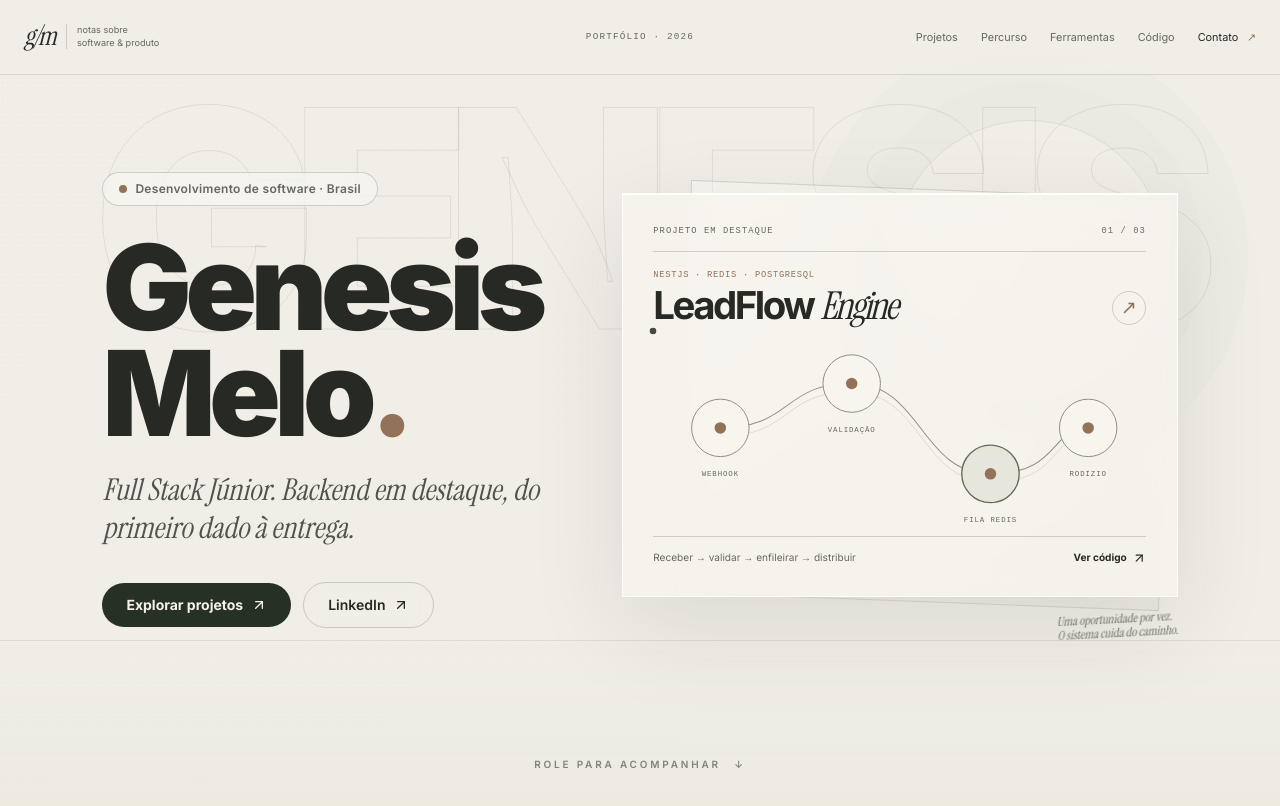
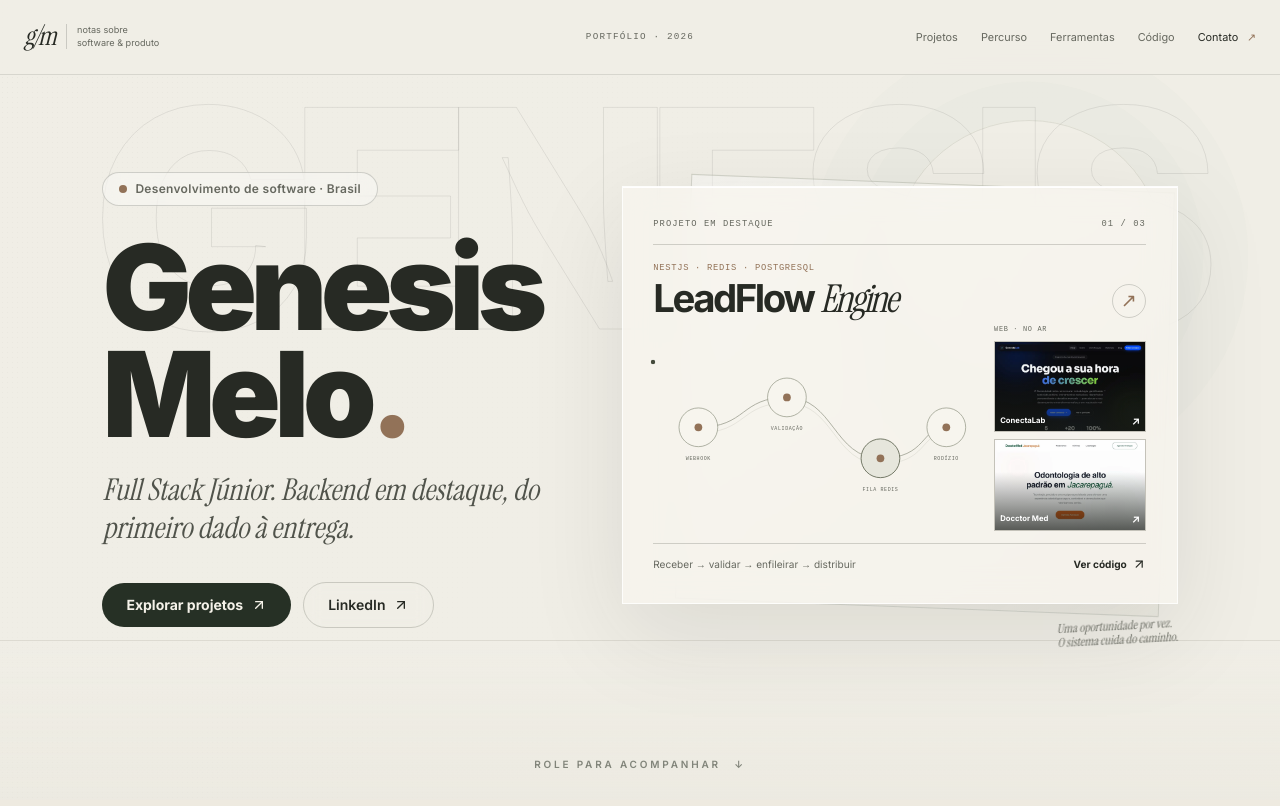
Before and after one commit to 7Genesis/portfolio-genesis, a Next.js app: page / in a window 1280 px wide. Shown: the top 806 px of the page. Built offline with nearby package versions, Linux system fonts and the light colour scheme.

Commit message:
feat: destaca projetos visuais na abertura

```diff
--- a/app/components/scroll-stage.tsx
+++ b/app/components/scroll-stage.tsx
@@ -1,6 +1,7 @@
 'use client';
 
 import { useCallback, useEffect, useRef } from 'react';
+import Image from 'next/image';
 import { gsap } from 'gsap';
 import { useGSAP } from '@gsap/react';
 import { ArrowUpRight } from './ui';
@@ -160,6 +161,7 @@ export default function ScrollStage() {
                     <span className="hero-artifact__mark" aria-hidden="true">↗</span>
                   </div>
 
+                  <div className="hero-artifact__showcase">
                     <svg className="hero-artifact__route" viewBox="0 0 600 235" role="img" aria-labelledby="flow-title flow-desc">
                       <title id="flow-title">Fluxo de distribuição do LeadFlow Engine</title>
                       <desc id="flow-desc">Um lead chega por webhook, passa por validação, entra na fila Redis e segue para o vendedor certo.</desc>
@@ -183,6 +185,19 @@ export default function ScrollStage() {
                       </g>
                       <circle className="hero-artifact__traveler" r="5"><animateMotion dur="5s" repeatCount="indefinite" path="M82 118 C170 118 157 64 242 64 S326 174 411 174 S483 118 530 118" /></circle>
                     </svg>
+
+                    <div className="hero-artifact__proofs" aria-label="Landing pages em destaque">
+                      <span className="hero-artifact__proof-heading">WEB · NO AR</span>
+                      <a className="hero-artifact__proof-link" href="https://lp.novalab.me/conectalab/" target="_blank" rel="noreferrer" aria-label="Abrir a landing page ConectaLab">
+                        <Image src="/evidence/lp-conectalab.webp" alt="" width={960} height={576} sizes="(max-width: 900px) 0px, 180px" />
+                        <span>ConectaLab <i>↗</i></span>
+                      </a>
+                      <a className="hero-artifact__proof-link" href="https://docctormedjacarepagua.com.br/odontologia/" target="_blank" rel="noreferrer" aria-label="Abrir a landing page Docctor Med Jacarepaguá">
+                        <Image src="/evidence/lp-docctor-jacarepagua.webp" alt="" width={960} height={576} sizes="(max-width: 900px) 0px, 180px" />
+                        <span>Docctor Med <i>↗</i></span>
+                      </a>
+                    </div>
+                  </div>
 
                   <div className="hero-artifact__foot">
                     <span>Receber → validar → enfileirar → distribuir</span>
--- a/app/globals.css
+++ b/app/globals.css
@@ -121,7 +121,17 @@
 .hero-artifact__title-row h2 { margin-top: 0.22rem; font-size: clamp(1.8rem, 3vw, 2.9rem); font-weight: 650; letter-spacing: -0.065em; line-height: 1; }
 .hero-artifact__title-row h2 i { font-family: var(--font-serif); font-weight: 400; }
 .hero-artifact__mark { display: grid; width: 2.15rem; height: 2.15rem; place-items: center; border: 1px solid var(--rule); border-radius: 50%; color: var(--olive); font-size: 1.2rem; }
-.hero-artifact__route { display: block; width: 100%; height: auto; max-height: 13rem; overflow: visible; margin: 0.35rem 0 0.8rem; }
+.hero-artifact__showcase { display: grid; grid-template-columns: minmax(0, 1.75fr) minmax(7rem, 0.8fr); align-items: center; gap: 0.55rem; margin: 0.35rem 0 0.8rem; }
+.hero-artifact__route { display: block; width: 100%; height: auto; max-height: 13rem; overflow: visible; margin: 0; }
+.hero-artifact__proofs { display: grid; gap: 0.45rem; }
+.hero-artifact__proof-heading { color: var(--muted); font-family: ui-monospace, monospace; font-size: 0.43rem; letter-spacing: 0.1em; }
+.hero-artifact__proof-link { position: relative; display: block; overflow: hidden; aspect-ratio: 5 / 3; border: 1px solid rgb(39 42 36 / 14%); background: #dedbd1; color: #fff; }
+.hero-artifact__proof-link::after { position: absolute; inset: 35% 0 0; background: linear-gradient(transparent, rgb(25 28 23 / 72%)); content: ''; }
+.hero-artifact__proof-link img { width: 100%; height: 100%; object-fit: cover; transition: transform 350ms ease; }
+.hero-artifact__proof-link:hover img, .hero-artifact__proof-link:focus-visible img { transform: scale(1.06); }
+.hero-artifact__proof-link:focus-visible { outline: 2px solid var(--olive); outline-offset: 3px; }
+.hero-artifact__proof-link span { position: absolute; z-index: 1; right: 0.32rem; bottom: 0.27rem; left: 0.32rem; display: flex; align-items: center; justify-content: space-between; gap: 0.2rem; font-size: 0.48rem; font-weight: 650; line-height: 1.1; }
+.hero-artifact__proof-link i { font-size: 0.65rem; font-style: normal; }
 .hero-artifact__route-line { fill: none; stroke: #939686; stroke-width: 1.3; }
 .hero-artifact__route-line--fine { stroke: #c4c4b8; stroke-width: 0.6; }
 .hero-artifact__node circle:first-child { fill: #f7f5ee; stroke: #8c907e; stroke-width: 1.2; }
@@ -292,6 +302,8 @@
 .folio-footer__bottom a { color: inherit; text-decoration: none; }
 
 @media (max-width: 900px) {
+  .hero-artifact__proofs { display: none; }
+  .hero-artifact__showcase { display: block; }
   .folio-nav__inner { grid-template-columns: 1fr auto; }
   .folio-nav__edition { display: none; }
   .folio-project { grid-template-columns: 2rem minmax(12rem, 0.8fr) minmax(16rem, 1.2fr); }
@@ -319,7 +331,8 @@
   .hero-artifact__sheet { padding: 0.85rem; }
   .hero-artifact__topline { font-size: 0.48rem; }
   .hero-artifact__title-row h2 { font-size: 1.65rem; }
-  .hero-artifact__route { max-height: 7.5rem; margin: 0.2rem 0; }
+  .hero-artifact__showcase { margin: 0.2rem 0; }
+  .hero-artifact__route { max-height: 7.5rem; }
   .hero-artifact__node text { font-size: 11px; }
   .hero-artifact__foot { align-items: flex-start; font-size: 0.52rem; }
   .hero-artifact__note { right: 0.2rem; bottom: 0.1rem; font-size: 0.67rem; }
@@ -385,5 +398,6 @@
   .hero-artifact__traveler { display: none; }
   .app-proof__device { animation: none; }
   .folio-lp-card, .folio-lp-card__screen img { transition: none; }
+  .hero-artifact__proof-link img { transition: none; }
   .folio-nav__links a, .folio-nav__mobile a, .hero-stage__secondary { transition: none; }
 }
```
Lines whose indentation alone changed are shown as unchanged.
